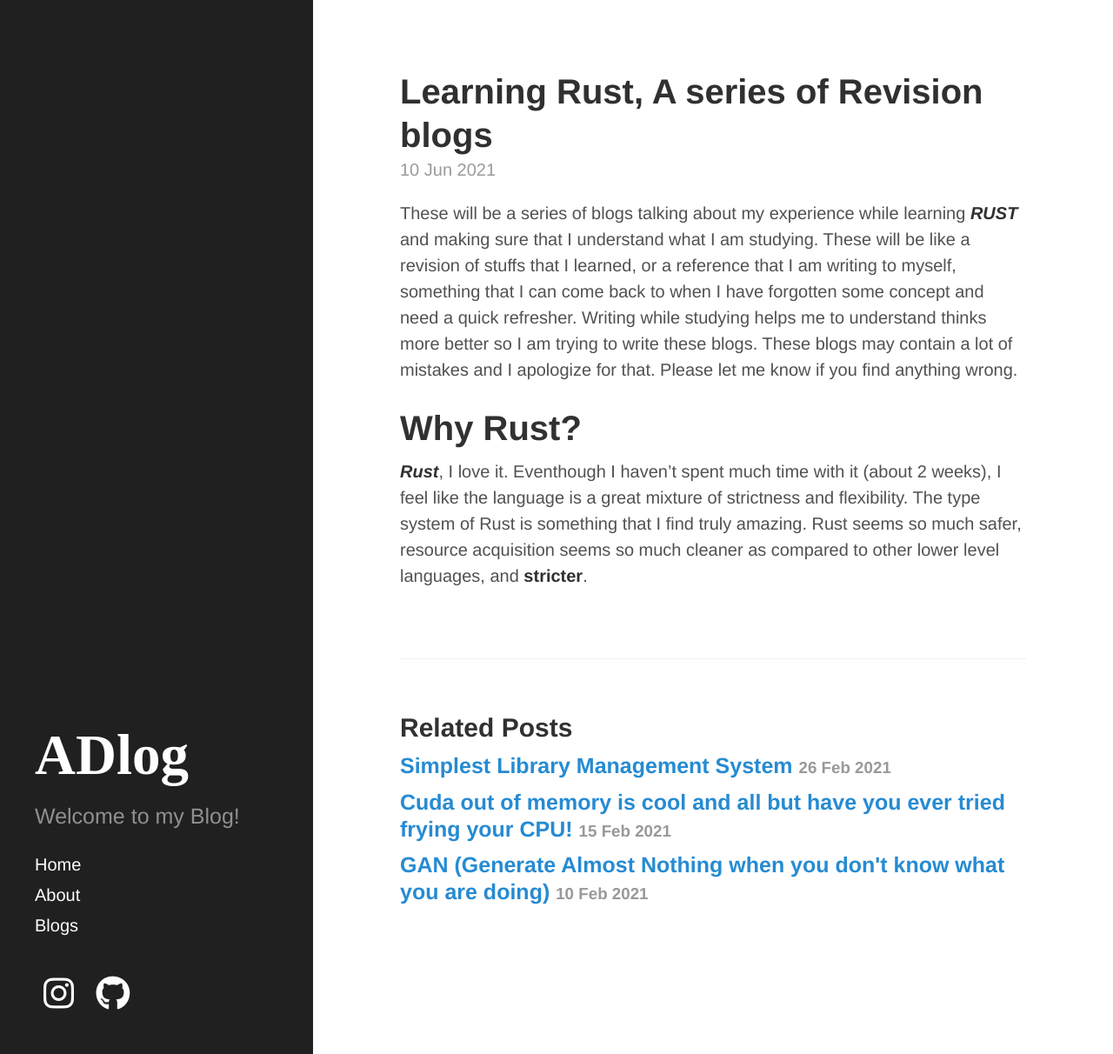
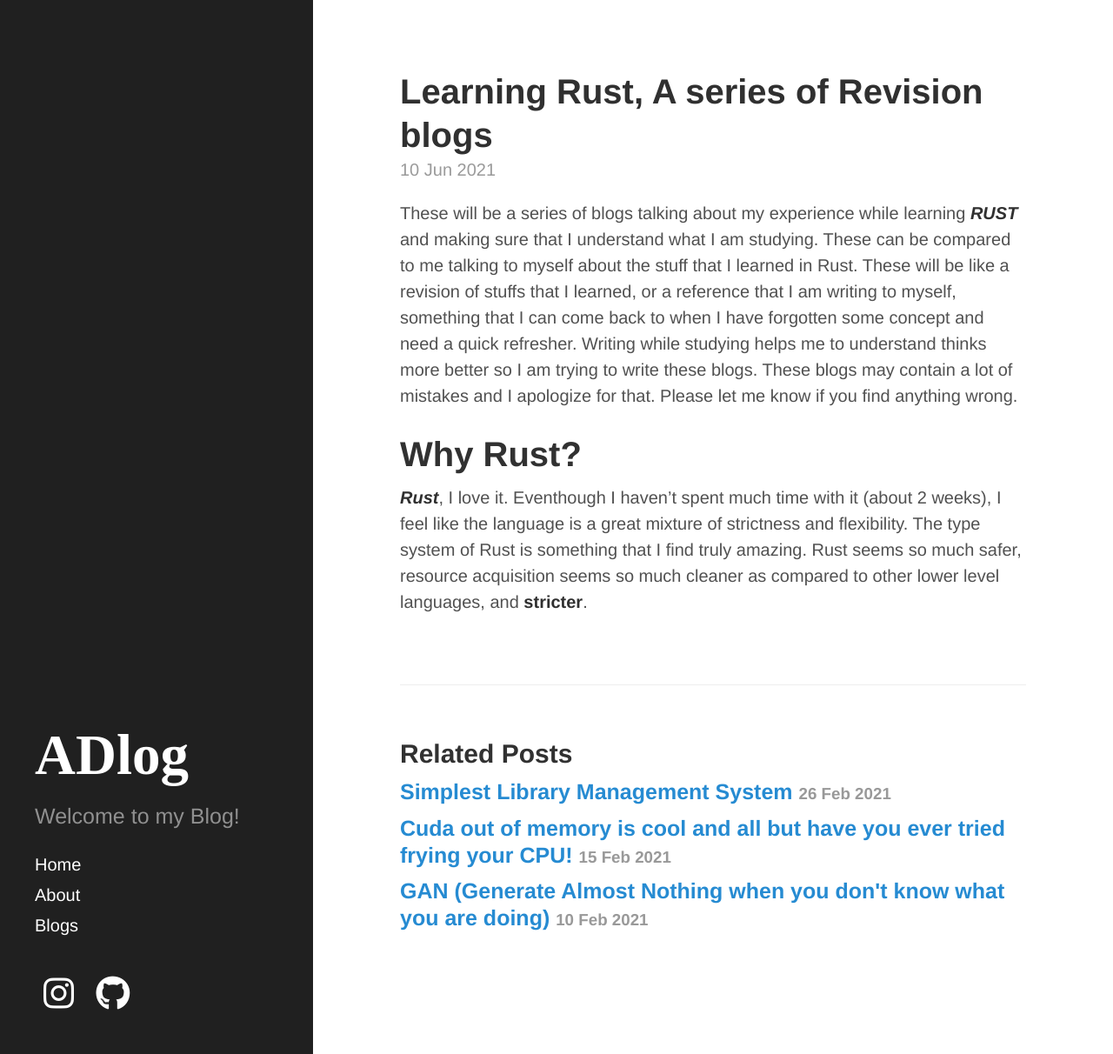
Before and after one commit to arogyad/arogyad.github.io, a Jekyll site: the page built from _posts/2021-06-10-Rust Bust.md, in a window 1280 px wide and 1212 px high. Shown: the whole window at 87% size. Built offline with Jekyll 4.4.1, drawn with Linux system fonts in a browser that asks for light colours; nearby versions of some CDN libraries; some web fonts are replaced.

Commit message:
Update 2021-06-10-Rust Bust.md

```diff
--- a/_posts/2021-06-10-Rust Bust.md
+++ b/_posts/2021-06-10-Rust Bust.md
@@ -4,7 +4,7 @@ layout: post
 published: true
 ---
 
-These will be a  series of blogs talking about my experience while learning ***RUST*** and making sure that I understand what I am studying. These will be like a revision of stuffs that I learned, or a reference that I am writing to myself, something that I can come back to when I have forgotten some concept and need a quick refresher. Writing while studying helps me to understand thinks more better so I am trying to write these blogs. These blogs may contain a lot of mistakes and I apologize for that. Please let me know if you find anything wrong.
+These will be a  series of blogs talking about my experience while learning ***RUST*** and making sure that I understand what I am studying. These can be compared to me talking to myself about the stuff that I learned in Rust. These will be like a revision of stuffs that I learned, or a reference that I am writing to myself, something that I can come back to when I have forgotten some concept and need a quick refresher. Writing while studying helps me to understand thinks more better so I am trying to write these blogs. These blogs may contain a lot of mistakes and I apologize for that. Please let me know if you find anything wrong.
 
 # Why Rust?
 
```
